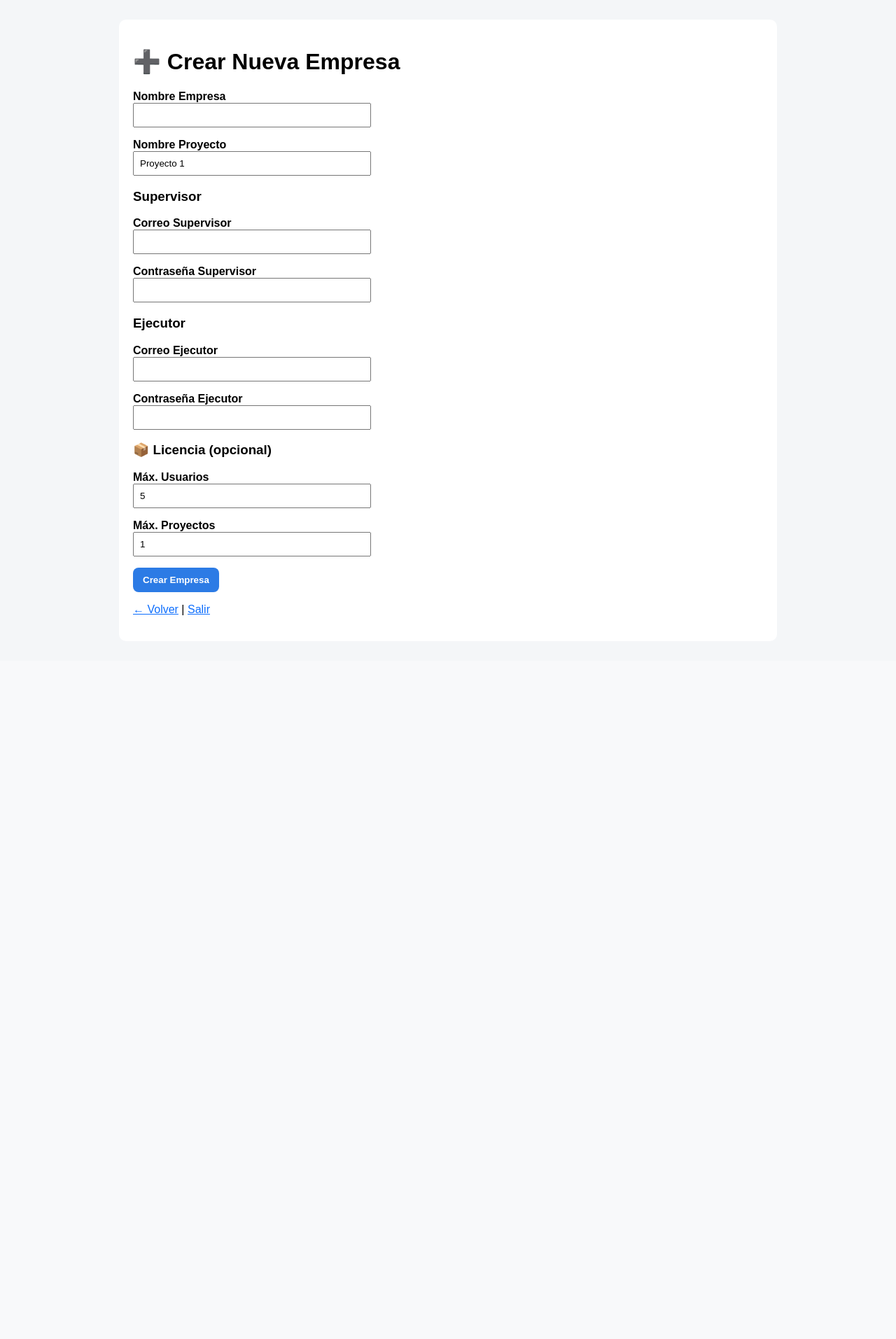
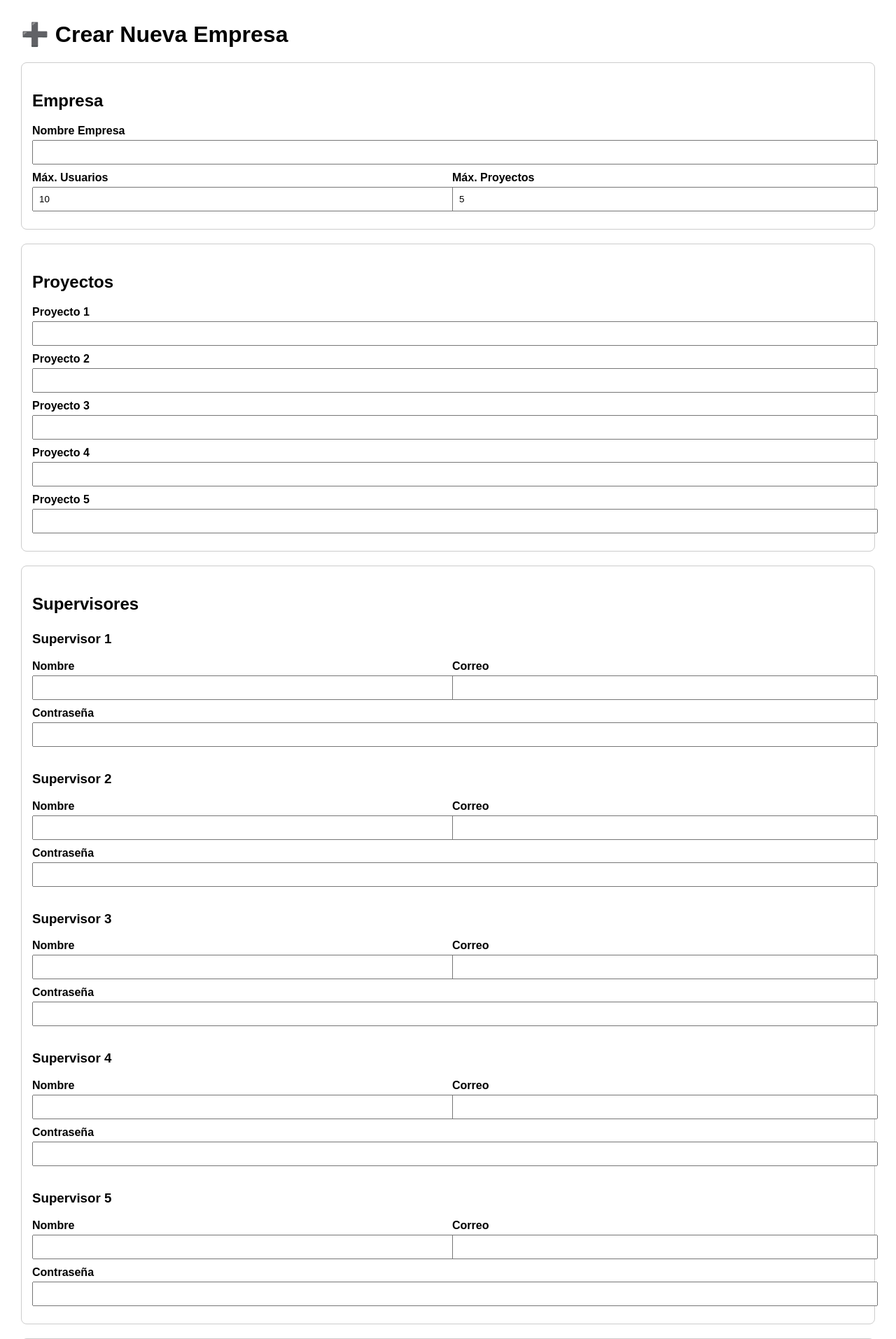
Before and after one commit to Juanmaq7030/gestor-tareas, a Flask app: page /sa/empresa/nueva in a window 1280 px wide. Shown: the top 1913 px of the page at 70% size. Before the commit the page ends 879 px from the top, so only its background shows below. Run offline with Flask 3, Linux system fonts and the light colour scheme; the visitor is signed in with stand-in values (Sample User, id 1).

Commit message:
Update sa_empresa_nueva.html

```diff
--- a/templates/sa_empresa_nueva.html
+++ b/templates/sa_empresa_nueva.html
@@ -1,83 +1,100 @@
 <!DOCTYPE html>
 <html lang="es">
 <head>
-  <meta charset="UTF-8">
-  <meta name="viewport" content="width=device-width, initial-scale=1.0">
-  <title>Nueva Empresa</title>
-  <style>
-    body{font-family:Arial,sans-serif;background:#f4f6f8;padding:20px}
-    .container{max-width:900px;margin:auto;background:#fff;padding:20px;border-radius:10px}
-    .msg{padding:10px;border-radius:8px;margin:10px 0}
-    .error{background:#ffe5e5;border:1px solid #ffb3b3}
-    .ok{background:#e7fff0;border:1px solid #b7f2cc}
-    label{font-weight:700}
-    input{padding:8px;width:320px;max-width:100%}
-    button{padding:10px 14px;border:0;border-radius:8px;background:#2c7be5;color:#fff;font-weight:700;cursor:pointer}
-    a{color:#0d6efd}
-  </style>
+    <meta charset="UTF-8">
+    <title>Crear Nueva Empresa</title>
+    <style>
+        body { font-family: Arial, sans-serif; margin: 30px; }
+        h1, h2, h3 { margin-top: 25px; }
+        .bloque { border: 1px solid #ccc; padding: 15px; margin-bottom: 20px; border-radius: 8px; }
+        .grid { display: grid; grid-template-columns: 1fr 1fr; gap: 12px; }
+        label { font-weight: bold; display: block; margin-bottom: 4px; }
+        input { width: 100%; padding: 8px; margin-bottom: 10px; }
+        button { padding: 12px 20px; font-size: 16px; }
+    </style>
 </head>
 <body>
-  <div class="container">
+
     <h1>➕ Crear Nueva Empresa</h1>
 
-    {% with messages = get_flashed_messages(with_categories=true) %}
-      {% if messages %}
-        {% for cat, msg in messages %}
-          <div class="msg {{ 'error' if cat=='error' else 'ok' }}">
-            <strong>{{ cat }}:</strong> {{ msg }}
-          </div>
-        {% endfor %}
-      {% endif %}
-    {% endwith %}
+    <form method="POST">
+        <div class="bloque">
+            <h2>Empresa</h2>
+            <label>Nombre Empresa</label>
+            <input type="text" name="nombre_empresa" required>
 
-    <form method="POST" action="">
-      <p>
-        <label>Nombre Empresa</label><br>
-        <input name="nombre_empresa" required>
-      </p>
+            <div class="grid">
+                <div>
+                    <label>Máx. Usuarios</label>
+                    <input type="number" name="licencia_max_usuarios" value="10">
+                </div>
+                <div>
+                    <label>Máx. Proyectos</label>
+                    <input type="number" name="licencia_max_proyectos" value="5">
+                </div>
+            </div>
+        </div>
 
-      <p>
-        <label>Nombre Proyecto</label><br>
-        <input name="nombre_proyecto" value="Proyecto 1">
-      </p>
+        <div class="bloque">
+            <h2>Proyectos</h2>
+            <label>Proyecto 1</label>
+            <input type="text" name="nombre_proyecto_1" required>
 
-      <h3>Supervisor</h3>
-      <p>
-        <label>Correo Supervisor</label><br>
-        <input name="correo_supervisor" type="email" required>
-      </p>
-      <p>
-        <label>Contraseña Supervisor</label><br>
-        <input name="pass_supervisor" type="password" required>
-      </p>
+            <label>Proyecto 2</label>
+            <input type="text" name="nombre_proyecto_2">
 
-      <h3>Ejecutor</h3>
-      <p>
-        <label>Correo Ejecutor</label><br>
-        <input name="correo_ejecutor" type="email" required>
-      </p>
-      <p>
-        <label>Contraseña Ejecutor</label><br>
-        <input name="pass_ejecutor" type="password" required>
-      </p>
+            <label>Proyecto 3</label>
+            <input type="text" name="nombre_proyecto_3">
 
-      <h3>📦 Licencia (opcional)</h3>
-      <p>
-        <label>Máx. Usuarios</label><br>
-        <input name="licencia_max_usuarios" type="number" min="1" value="5">
-      </p>
-      <p>
-        <label>Máx. Proyectos</label><br>
-        <input name="licencia_max_proyectos" type="number" min="1" value="1">
-      </p>
+            <label>Proyecto 4</label>
+            <input type="text" name="nombre_proyecto_4">
 
-      <button type="submit">Crear Empresa</button>
+            <label>Proyecto 5</label>
+            <input type="text" name="nombre_proyecto_5">
+        </div>
+
+        <div class="bloque">
+            <h2>Supervisores</h2>
+
+            {% for i in range(1, 6) %}
+            <h3>Supervisor {{ i }}</h3>
+            <div class="grid">
+                <div>
+                    <label>Nombre</label>
+                    <input type="text" name="nombre_supervisor_{{ i }}">
+                </div>
+                <div>
+                    <label>Correo</label>
+                    <input type="email" name="correo_supervisor_{{ i }}">
+                </div>
+            </div>
+            <label>Contraseña</label>
+            <input type="password" name="pass_supervisor_{{ i }}">
+            {% endfor %}
+        </div>
+
+        <div class="bloque">
+            <h2>Ejecutores</h2>
+
+            {% for i in range(1, 6) %}
+            <h3>Ejecutor {{ i }}</h3>
+            <div class="grid">
+                <div>
+                    <label>Nombre</label>
+                    <input type="text" name="nombre_ejecutor_{{ i }}">
+                </div>
+                <div>
+                    <label>Correo</label>
+                    <input type="email" name="correo_ejecutor_{{ i }}">
+                </div>
+            </div>
+            <label>Contraseña</label>
+            <input type="password" name="pass_ejecutor_{{ i }}">
+            {% endfor %}
+        </div>
+
+        <button type="submit">Guardar Empresa Completa</button>
     </form>
 
-    <p>
-      <a href="{{ url_for('sa_dashboard') }}">← Volver</a> |
-      <a href="{{ url_for('logout') }}">Salir</a>
-    </p>
-  </div>
 </body>
 </html>
```
